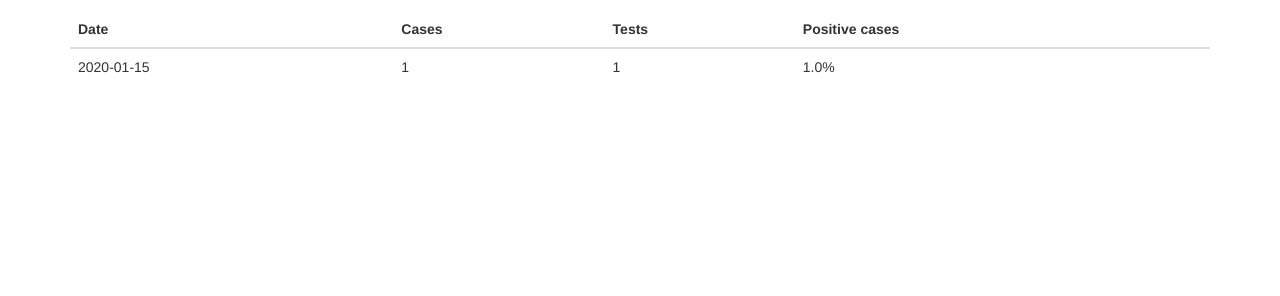
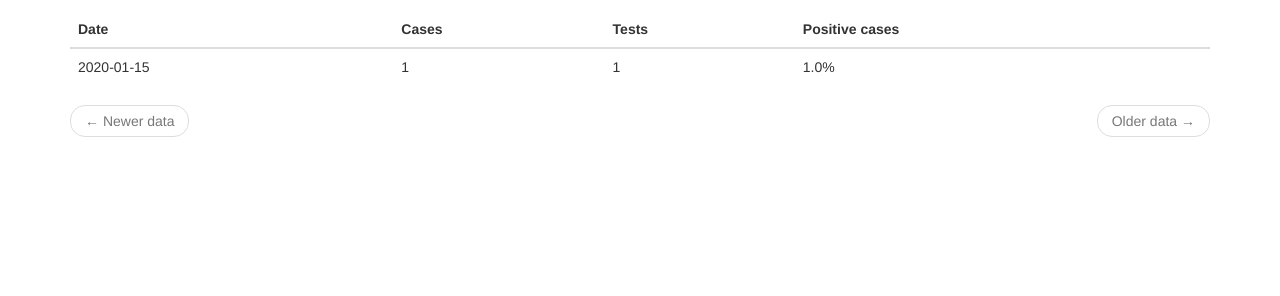
Before and after one commit to lozanov95/flask-covid-tracker, a Flask app: page / in a window 1280 px wide. Shown: the part 131-427 px from the top of the page. Run offline with Flask 2, Linux system fonts and the light colour scheme; tables that the repository leaves empty hold one stand-in row (values such as "Sample post"); some libraries are stand-ins or nearby versions.

Commit message:
Added pagination

```diff
--- a/app/routes.py
+++ b/app/routes.py
@@ -13,8 +13,12 @@ import json
 @app.route('/')
 @app.route('/index')
 def index():
-    covid_stats = Cases.query.order_by(Cases.date.desc())
-    return render_template('index.html', covid_stats=covid_stats)
+    page = request.args.get('page', 1, type=int)
+    covid_stats = Cases.query.order_by(Cases.date.desc()).paginate(page, app.config['DAYS_PER_PAGE'], False)
+    next_url = url_for('index', page=covid_stats.next_num) if covid_stats.has_next else None
+    prev_url = url_for('index', page=covid_stats.prev_num) if covid_stats.has_prev else None
+    return render_template('index.html', title="CoVid data", covid_stats=covid_stats.items,
+                           next_url=next_url, prev_url=prev_url)
 
 
 @login_required
--- a/app/templates/index.html
+++ b/app/templates/index.html
@@ -25,5 +25,19 @@
             </tbody>
         {% endfor %}
         </table>
+        <nav aria-label="...">
+        <ul class="pager">
+            <li class="previous{% if not prev_url %} disabled{% endif %}">
+                <a href="{{ prev_url or '#' }}">
+                    <span aria-hidden="true">&larr;</span> Newer data
+                </a>
+            </li>
+            <li class="next{% if not next_url %} disabled{% endif %}">
+                <a href="{{ next_url or '#' }}">
+                    Older data <span aria-hidden="true">&rarr;</span>
+                </a>
+            </li>
+        </ul>
+    </nav>
     </div>
 {% endblock%}
--- a/config.py
+++ b/config.py
@@ -8,3 +8,4 @@ class Config(object):
         'sqlite:///' + os.path.join(basedir, 'app.db')
     SQLALCHEMY_TRACK_MODIFICATIONS = False
     SECRET_KEY = os.environ.get('SECRET_KEY') or '1w4VzIGGnm9$A9T@uPhzBsr8Xl'
+    DAYS_PER_PAGE = 10
```
